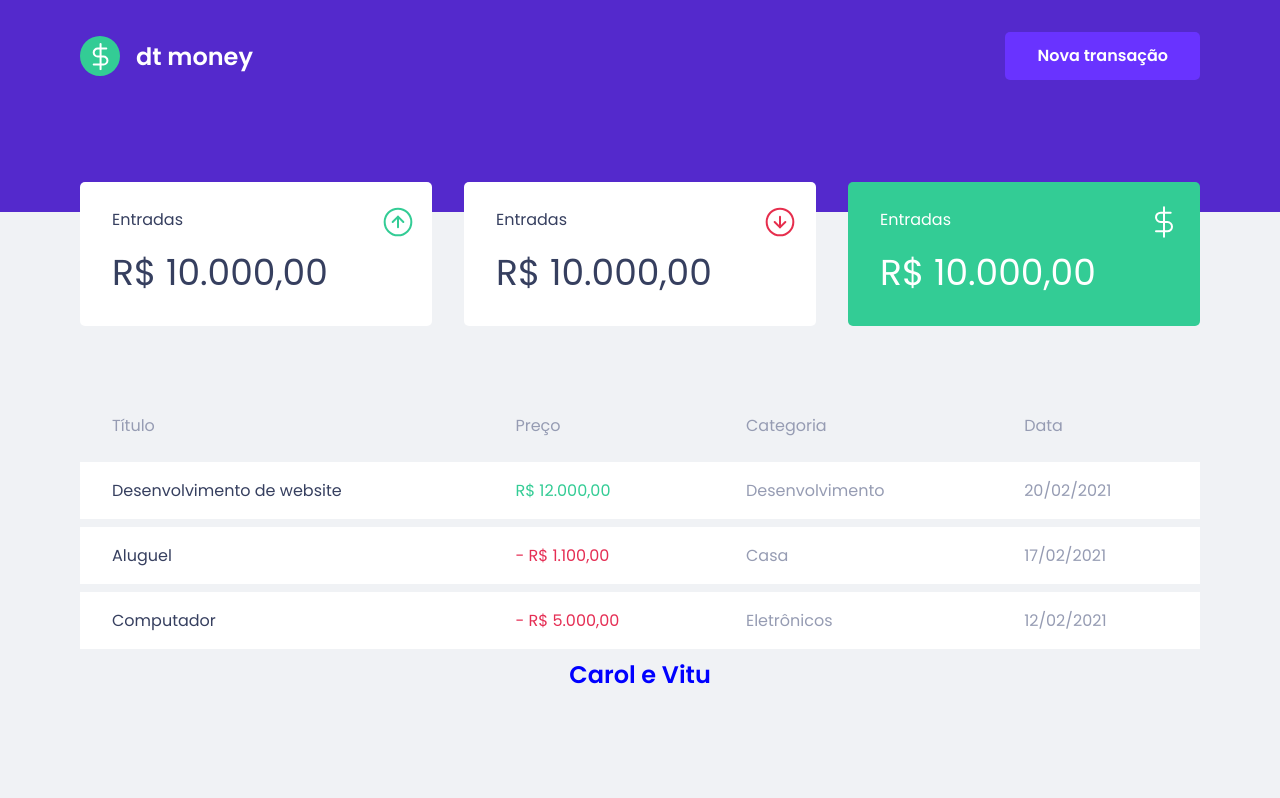
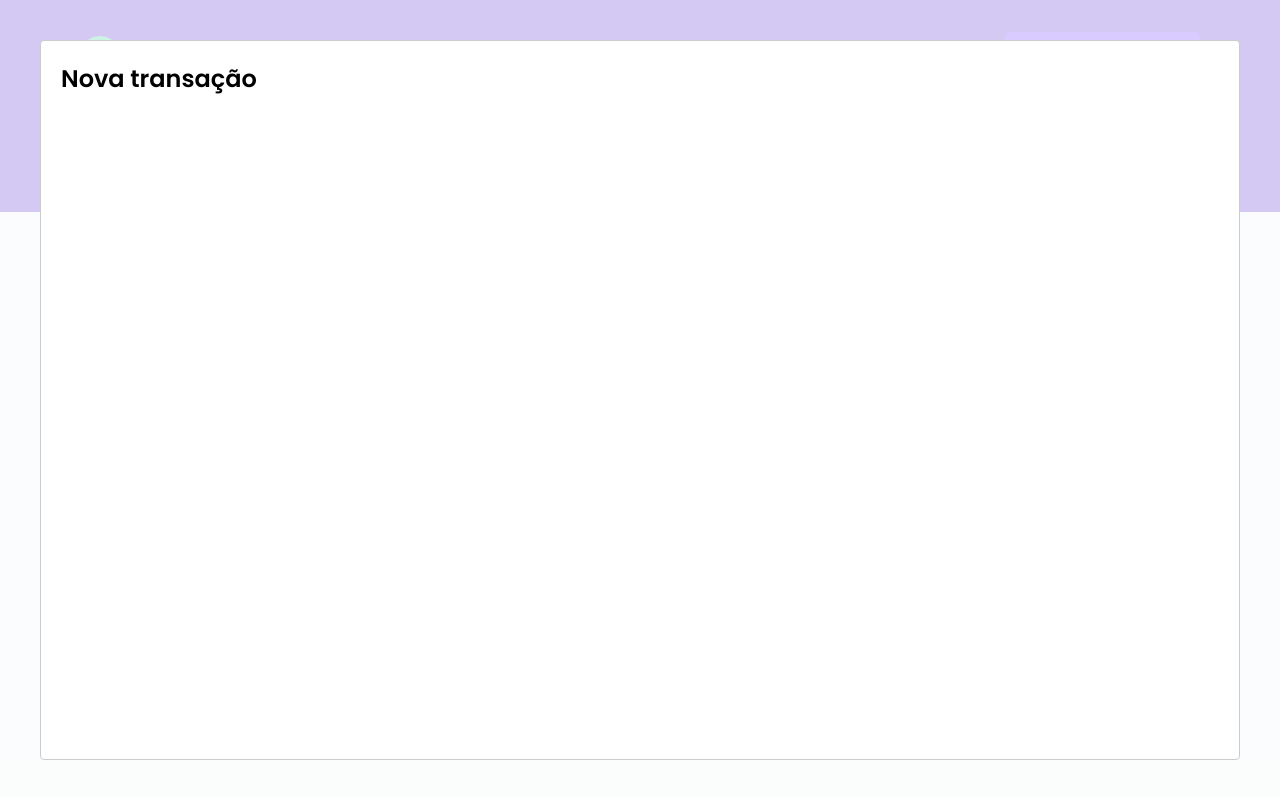
Before and after one commit to VitorSeitiGaniko/dtmoney, a React (Vite) app: page / in a window 1280 px wide. Both pictures are taken after a click on the button "Nova transação". Built offline with nearby package versions, Linux system fonts and the light colour scheme; no server answers; what miragejs would draw is missing.

Commit message:
:sparkles: Feat: install react-modal and create modal

```diff
--- a/package.json
+++ b/package.json
@@ -14,11 +14,13 @@
     "miragejs": "^0.1.48",
     "react": "^18.2.0",
     "react-dom": "^18.2.0",
+    "react-modal": "^3.16.1",
     "styled-components": "^6.1.8"
   },
   "devDependencies": {
     "@types/react": "^18.2.66",
     "@types/react-dom": "^18.2.22",
+    "@types/react-modal": "^3.16.3",
     "@vitejs/plugin-react": "^4.2.1",
     "eslint": "^8.57.0",
     "eslint-plugin-react": "^7.34.1",
--- a/src/App.jsx
+++ b/src/App.jsx
@@ -1,9 +1,10 @@
-import React from "react";
+import { React, useState } from "react";
 import styled from "styled-components";
 import { GlobalStyle } from "./styles/global";
 import Header from "./components/Header";
 import Summary from "./components/Summary";
 import TransactionsList from "./components/TransactionsList";
+import Modal from "react-modal";
 
 function App() {
   const StyledTitle = styled.h1`
@@ -12,15 +13,32 @@
     text-align: center;
   `;
 
+  const [isNewTransactionModalOpen, setIsNewTransactionModalOpen] =
+    useState(false);
+
+  function handleOpenNewTransactionModal() {
+    setIsNewTransactionModalOpen(true);
+  }
+
+  function handleCloseNewTransactionModal() {
+    setIsNewTransactionModalOpen(false);
+  }
+
   return (
     <>
       <GlobalStyle />
-      <Header />
+      <Header onOpenNewTransactionModal={handleOpenNewTransactionModal} />
       <Summary />
       <TransactionsList />
       <StyledTitle>Carol e Vitu</StyledTitle>
+      <Modal
+        isOpen={isNewTransactionModalOpen}
+        onRequestClose={handleCloseNewTransactionModal}
+      >
+        <h2>Nova transação</h2>
+      </Modal>
     </>
   );
 }
 
-export default App
+export default App;
--- a/src/components/Header/index.tsx
+++ b/src/components/Header/index.tsx
@@ -1,4 +1,4 @@
-import React from "react";
+import React, { useState } from "react";
 import {
   Container,
   Content,
@@ -7,8 +7,13 @@
   LogoTitle,
   Button,
 } from "./styles";
+import Modal from "react-modal";
 
-function Header() {
+interface HeaderProps {
+  onOpenNewTransactionModal: () => void;
+}
+
+function Header({ onOpenNewTransactionModal }: HeaderProps) {
   return (
     <Container>
       <Content>
@@ -16,7 +21,7 @@
           <LogoIcon></LogoIcon>
           <LogoTitle>dt money</LogoTitle>
         </Logo>
-        <Button>Nova transação</Button>
+        <Button onClick={onOpenNewTransactionModal}>Nova transação</Button>
       </Content>
     </Container>
   );
```
Also changed, not shown: 1 other file (tests, documents, lock files or other folders).
